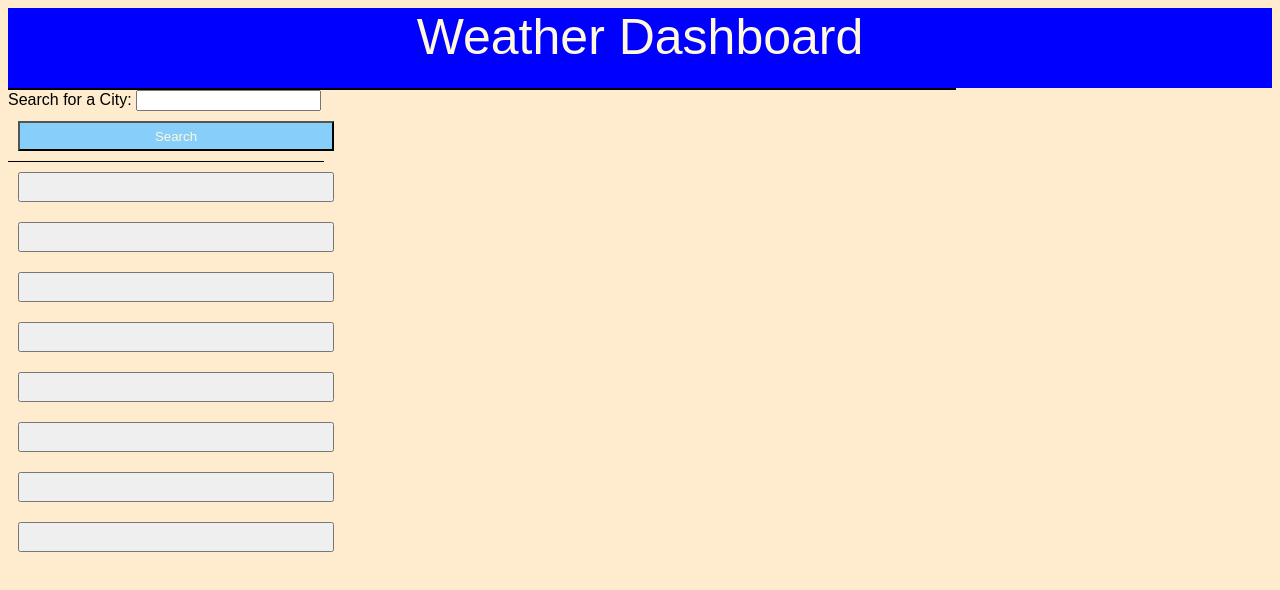
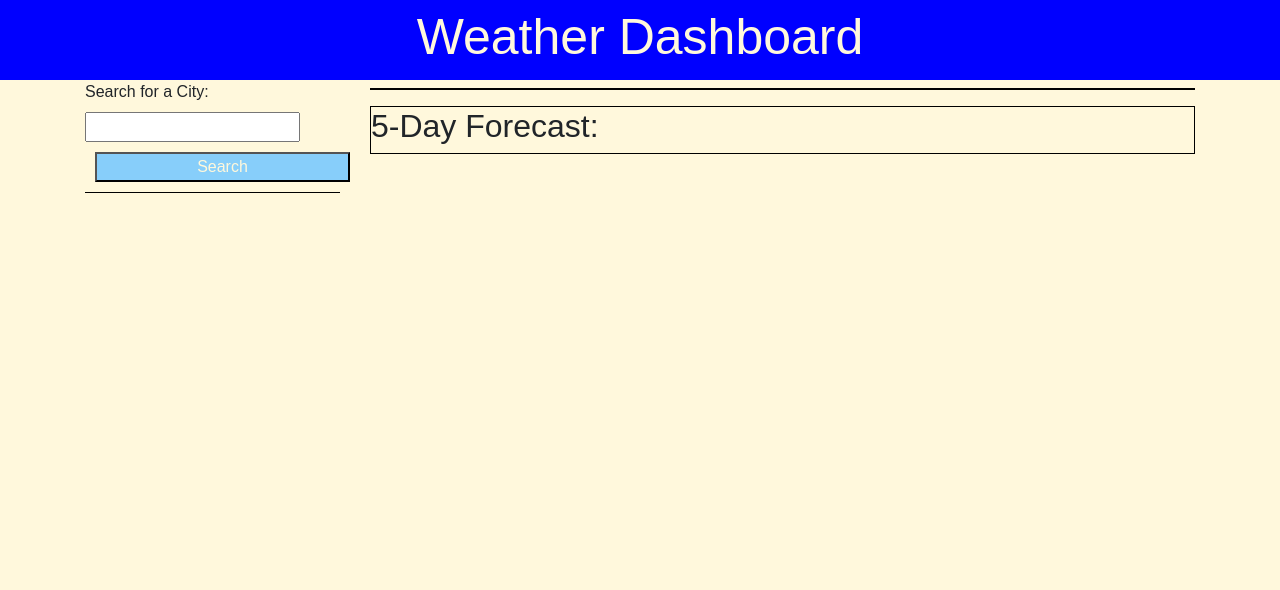
Before and after one commit to Djay8400/weather-dashboard-david-jay, a plain HTML site: page index.html in a window 1280 px wide. Drawn offline with nearby package versions, Linux system fonts and the light colour scheme.

Commit message:
mostly completed search and present day functionality

```diff
--- a/assets/css/style.css
+++ b/assets/css/style.css
@@ -1,6 +1,10 @@
+* {
+
+}
+
 body {
     font-family: Arial, Helvetica, sans-serif;
-    background-color: blanchedalmond;
+    background-color: cornsilk;
 }
 
 header {
@@ -13,6 +17,7 @@ header {
 }
 
 main {
+
 }
 
 #content {
@@ -29,7 +34,7 @@ aside {
 }
 
 #fiveDay {
-    display: inline;
+    border: 1px solid black;
 }
 
 #search {
@@ -39,7 +44,7 @@ aside {
 
 
 
-.searchBtn {
+#searchBtn {
     width: 100%;
     height: 30px;
     margin: 10px;
@@ -48,7 +53,7 @@ aside {
 
 }
 
-.searchBtn:hover {
+#searchBtn:hover {
     background: rgb(35, 35, 194);
 }
 
@@ -57,8 +62,9 @@ aside {
     width: 100%;
     height: 30px;
     margin: 10px;
+    background-color: lightslategray;
 }
 
 .cityBtn:hover {
-
+    background-color: rgb(144, 156, 168);
 }
--- a/assets/js/script.js
+++ b/assets/js/script.js
@@ -1,24 +1,64 @@
-// var repoList = document.querySelector('ul');
-// var fetchButton = document.getElementById('fetch-button');
+var today = new Date();
+var day = today.getDate();
+var month = today.getMonth();
+var year = today.getFullYear()
+var date = month + "/" + day + "/" + year
+var currentDate = document.getElementById('searchDate');
+var currentDate = date;
+var city = document.getElementById('currentCity');
 
-// function getApi() {
-//   // replace `octocat` with anyone else's GitHub username
-//   var requestUrl = 'https://api.github.com/users/octocat/repos';
+//var searchButton = document.getElementsByID('searchBtn');
 
-//   fetch(requestUrl)
-//     .then(function (response) {
-//       return response.json();
-//     })
-//     .then(function (data) {
-//       for (var i = 0; i < data.length; i++) {
-//         var listItem = document.createElement('li');
-//         listItem.textContent = data[i].html_url;
-//         repoList.appendChild(listItem);
-//       }
-//     });
-// }
 
-// fetchButton.addEventListener('click', getApi);
+function getSearchValue() {
+    var inputValue = document.getElementById('field').value;
+
+    inputValue = inputValue.replace(/\s+/g, '-').toLowerCase();
+    var requestUrl = 'https://api.openweathermap.org/data/2.5/weather?q=' + inputValue + '&units=imperial&appid=7469b383f606343a74b5e386f6d67047';
+    fetch(requestUrl)
+        .then(function (response) {
+            return response.json();
+            })
+        .then(function (data) {
+            var latitude = data.coord.lat
+            var longitude = data.coord.lon
+            var name = document.createElement('li');
+            name.textContent = data.name;
+            city.appendChild(name);
+
+            var newUrl = 'https://api.openweathermap.org/data/2.5/onecall?lat=' + latitude + '&lon=' + longitude + '&units=imperial&appid=7469b383f606343a74b5e386f6d67047';
+            fetch(newUrl)
+                .then(function (response) {
+                    return response.json();
+                    })
+                .then(function (data) {
+                    console.log(data)
+
+                    var temperature = document.createElement('li');
+                    temperature.textContent = 'Temp: ' + data.current.temp + '°F';
+                    city.appendChild(temperature);
+
+                    var listItem = document.createElement('li');
+                    listItem.textContent = 'Wind: ' + data.current.wind_speed + ' MPH';
+                    city.appendChild(listItem);
+
+                    var listItem = document.createElement('li');
+                    listItem.textContent = 'Humidity: ' + data.current.humidity + ' %';
+                    city.appendChild(listItem);
+
+                    var listItem = document.createElement('li');
+                    listItem.textContent = 'UV Index: ' + data.current.uvi;
+                    city.appendChild(listItem);
+                });
+        });
+};
+
+
+
+//searchButton.addEventListener('click', getSearchValue);
+    //searchButton.addEventListener('click', getApi);
+
+
 
 // fetch('https://api.github.com/orgs/twitter/public_members')
 //   .then(function (response) {
--- a/index.html
+++ b/index.html
@@ -4,17 +4,34 @@
     <meta charset="UTF-8">
     <meta http-equiv="X-UA-Compatible" content="IE=edge">
     <meta name="viewport" content="width=device-width, initial-scale=1.0">
+    <link
+      rel="stylesheet"
+      href="https://stackpath.bootstrapcdn.com/bootstrap/4.3.1/css/bootstrap.min.css"
+    />
     <link rel="stylesheet" href="./assets/css/style.css" />
     <title>Document</title>
 </head>
 <body>
     <header>Weather Dashboard</header>
-    <main>
-        <div id="content">
-            <div id="currentCity">
+    <main class="container">
+        <div class="row">
+            <aside class="col-3">
+                <div id="search">
+                    <label for="field">Search for a City:</label>
+                    <input type="text" id="field">
+                    <button type="button" id="searchBtn" onclick="getSearchValue()">Search</button>
+                </div>
+                <div>
 
                 </div>
+            </aside>
+            <div id="content" class="col-9">
+                <div>
+                    <h1 id="searchDate"></h1>
+                    <ul id="currentCity" style="list-style-type: none"></ul>
+                </div>
                 <div id="fiveDay">
+                    <h2>5-Day Forecast:</h2>
                     <div>
 
                     </div>
@@ -32,39 +49,7 @@
                     </div>
                 </div>
             </div>
-        <aside>
-            <div id="search">
-                <label for="field">Search for a City:</label>
-                <input type="text" id="field">
-                <button class="searchBtn">Search</button>
         </div>
-            <div>
-                <div>
-                    <button class="cityBtn"></button>
-                </div>
-                <div>
-                    <button class="cityBtn"></button>
-                </div>
-                <div>
-                    <button class="cityBtn"></button>
-                </div>
-                <div>
-                    <button class="cityBtn"></button>
-                </div>
-                <div>
-                    <button class="cityBtn"></button>
-                </div>
-                <div>
-                    <button class="cityBtn"></button>
-                </div>
-                <div>
-                    <button class="cityBtn"></button>
-                </div>
-                <div>
-                    <button class="cityBtn"></button>
-                </div>
-            </div>
-        </aside>
     </main>
     <script src="./assets/js/script.js"></script>
 </body>
```
Lines whose indentation alone changed are shown as unchanged.
